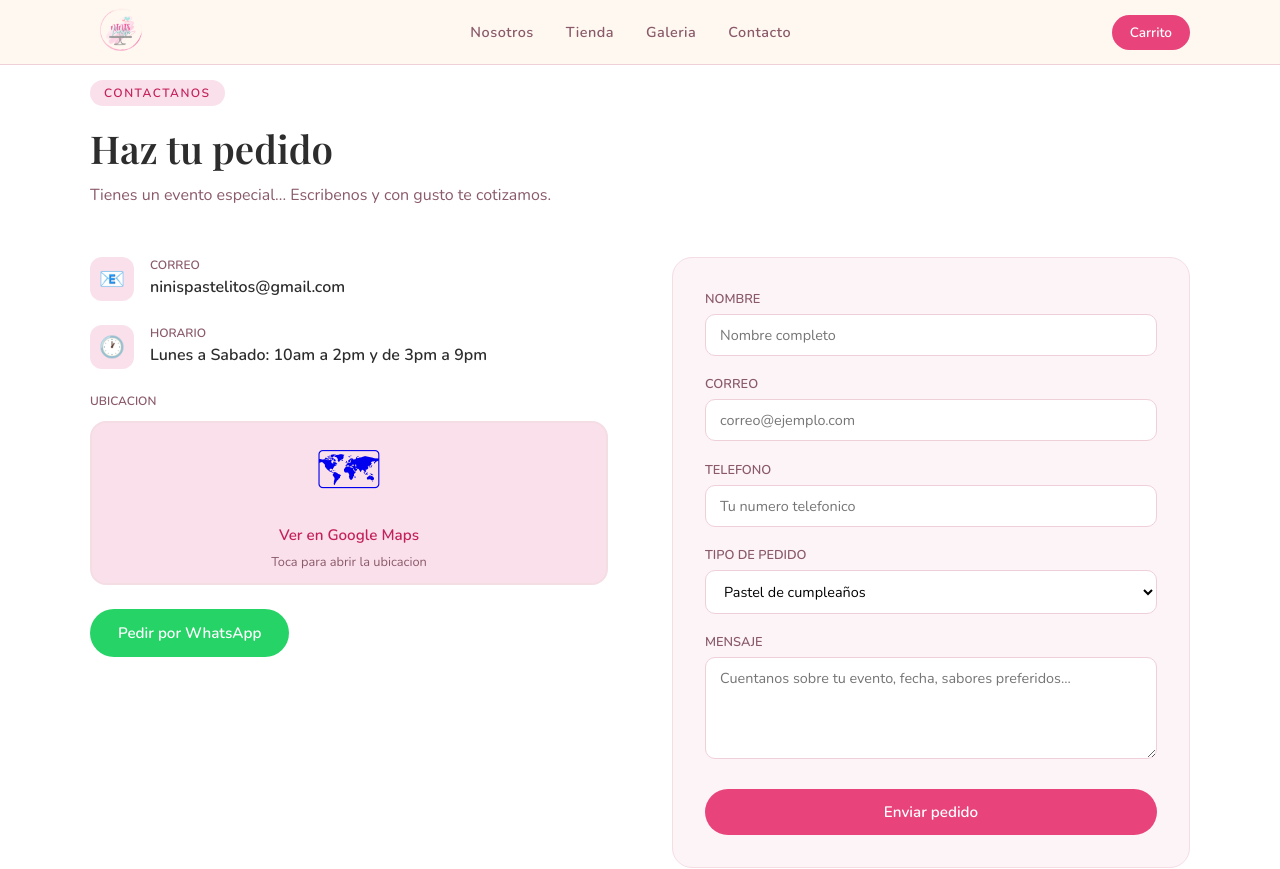
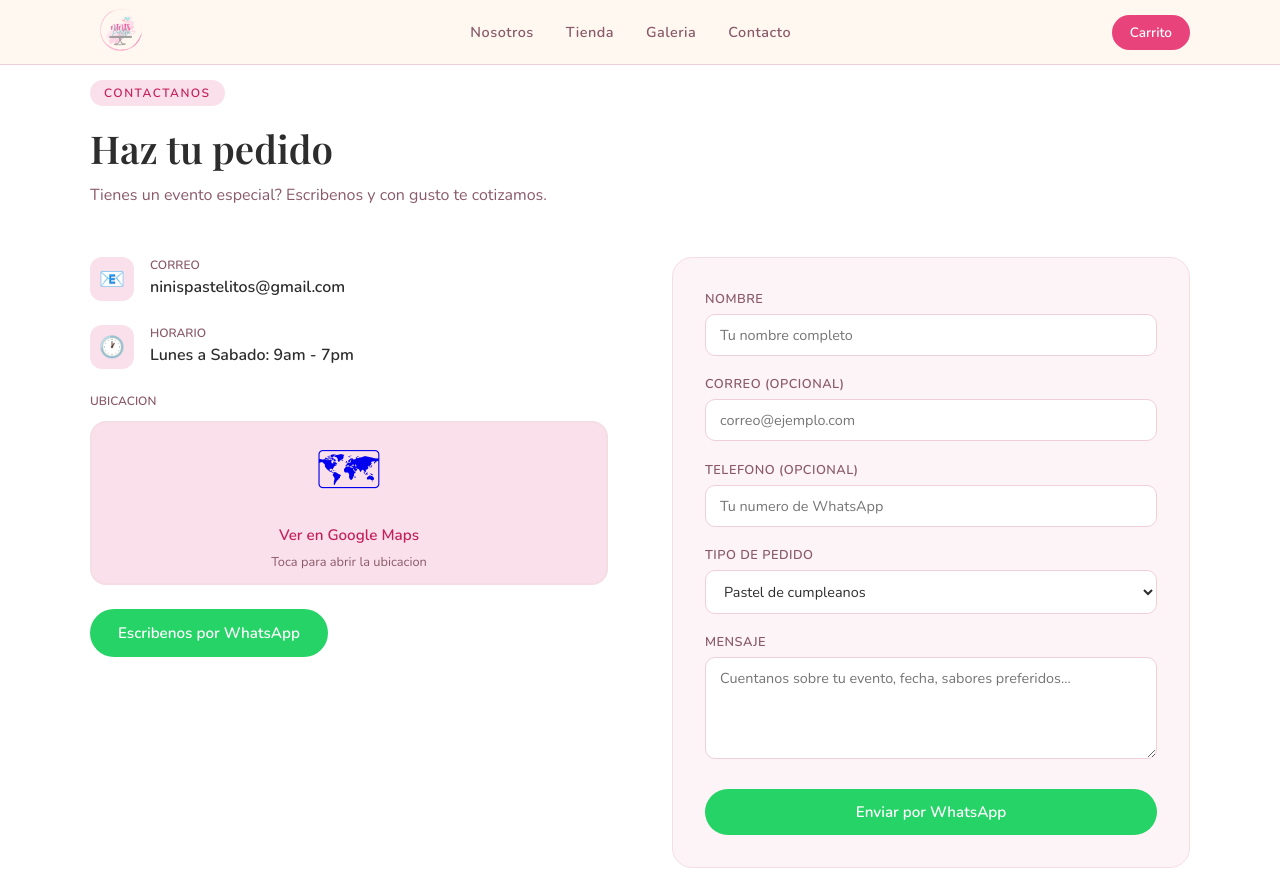
Before and after one commit to jchainmartinez/ninis-pastelitos, a React (Vite) app: page /contacto in a window 1280 px wide. Shown: the top 869 px of the page. Built offline with nearby package versions, Linux system fonts and the light colour scheme; a web font is replaced by a local one.

Commit message:
cambio_08

```diff
--- a/src/components/Contacto.jsx
+++ b/src/components/Contacto.jsx
@@ -1,4 +1,51 @@
+import { useState } from 'react'
+
 function Contacto() {
+  const [form, setForm] = useState({
+    nombre: '',
+    correo: '',
+    telefono: '',
+    tipoPedido: 'Pastel de cumpleanos',
+    mensaje: ''
+  })
+
+  function handleChange(e) {
+    setForm({ ...form, [e.target.name]: e.target.value })
+  }
+
+  function handleEnviar() {
+    if (!form.nombre || !form.mensaje) {
+      alert('Por favor llena al menos tu nombre y mensaje.')
+      return
+    }
+    const texto = `Hola! Me llamo ${form.nombre} y quisiera hacer un pedido.\n\nTipo de pedido: ${form.tipoPedido}\nCorreo: ${form.correo || 'No proporcionado'}\nTelefono: ${form.telefono || 'No proporcionado'}\n\nMensaje: ${form.mensaje}\n\nQuedo en espera de su respuesta. Gracias!`
+    const url = `https://wa.me/522761071624?text=${encodeURIComponent(texto)}`
+    window.open(url, '_blank')
+  }
+
+  const inputStyle = {
+    width: '100%',
+    padding: '10px 14px',
+    border: '1.5px solid #f0d0d8',
+    borderRadius: '10px',
+    fontFamily: 'Nunito, sans-serif',
+    fontSize: '0.9rem',
+    color: 'var(--texto)',
+    background: 'white',
+    outline: 'none',
+    boxSizing: 'border-box'
+  }
+
+  const labelStyle = {
+    display: 'block',
+    fontSize: '0.8rem',
+    fontWeight: 700,
+    color: 'var(--texto-claro)',
+    letterSpacing: '0.5px',
+    textTransform: 'uppercase',
+    marginBottom: '6px'
+  }
+
   return (
     <section id="contacto" style={{ padding: '5rem 2rem', background: 'white' }}>
       <div style={{ maxWidth: '1100px', margin: '0 auto' }}>
@@ -12,15 +59,15 @@ function Contacto() {
         </h2>
 
         <p style={{ color: 'var(--texto-claro)', fontSize: '1rem', fontWeight: 300, marginBottom: '3rem', lineHeight: 1.7 }}>
-          Tienes un evento especial... Escribenos y con gusto te cotizamos.
+          Tienes un evento especial? Escribenos y con gusto te cotizamos.
         </p>
 
-        <div style={{ display: 'grid', gridTemplateColumns: '1fr 1fr', gap: '4rem' }}>
+        <div style={{ display: 'grid', gridTemplateColumns: 'repeat(auto-fit, minmax(280px, 1fr))', gap: '4rem' }}>
 
           <div style={{ display: 'flex', flexDirection: 'column', gap: '1.5rem' }}>
 
             <div style={{ display: 'flex', gap: '1rem', alignItems: 'flex-start' }}>
-              <div style={{ background: 'var(--rosa-claro)', width: '44px', height: '44px', borderRadius: '12px', display: 'flex', alignItems: 'center', justifyContent: 'center', fontSize: '1.3rem' }}>📧</div>
+              <div style={{ background: 'var(--rosa-claro)', width: '44px', height: '44px', borderRadius: '12px', display: 'flex', alignItems: 'center', justifyContent: 'center', fontSize: '1.3rem', flexShrink: 0 }}>📧</div>
               <div>
                 <div style={{ fontSize: '0.75rem', fontWeight: 700, color: 'var(--texto-claro)', textTransform: 'uppercase', marginBottom: '3px' }}>Correo</div>
                 <div style={{ fontWeight: 600, color: 'var(--texto)' }}>ninispastelitos@gmail.com</div>
@@ -28,17 +75,20 @@ function Contacto() {
             </div>
 
             <div style={{ display: 'flex', gap: '1rem', alignItems: 'flex-start' }}>
-              <div style={{ background: 'var(--rosa-claro)', width: '44px', height: '44px', borderRadius: '12px', display: 'flex', alignItems: 'center', justifyContent: 'center', fontSize: '1.3rem' }}>🕐</div>
+              <div style={{ background: 'var(--rosa-claro)', width: '44px', height: '44px', borderRadius: '12px', display: 'flex', alignItems: 'center', justifyContent: 'center', fontSize: '1.3rem', flexShrink: 0 }}>🕐</div>
               <div>
                 <div style={{ fontSize: '0.75rem', fontWeight: 700, color: 'var(--texto-claro)', textTransform: 'uppercase', marginBottom: '3px' }}>Horario</div>
-                <div style={{ fontWeight: 600, color: 'var(--texto)' }}>Lunes a Sabado: 10am a 2pm y de 3pm a 9pm</div>
+                <div style={{ fontWeight: 600, color: 'var(--texto)' }}>Lunes a Sabado: 9am - 7pm</div>
               </div>
             </div>
 
             <div>
               <div style={{ fontSize: '0.75rem', fontWeight: 700, color: 'var(--texto-claro)', textTransform: 'uppercase', marginBottom: '0.75rem' }}>Ubicacion</div>
               <a href="https://maps.app.goo.gl/5XPpDcY7AfyhH5by9" target="_blank" rel="noopener noreferrer" style={{ textDecoration: 'none' }}>
-                <div style={{ background: 'var(--rosa-claro)', borderRadius: '16px', border: '2px solid #f5dde4', cursor: 'pointer' }}>
+                <div style={{ background: 'var(--rosa-claro)', borderRadius: '16px', border: '2px solid #f5dde4', cursor: 'pointer', transition: 'border-color 0.2s' }}
+                  onMouseEnter={e => e.currentTarget.style.borderColor = 'var(--rosa)'}
+                  onMouseLeave={e => e.currentTarget.style.borderColor = '#f5dde4'}
+                >
                   <div style={{ height: '160px', display: 'flex', flexDirection: 'column', alignItems: 'center', justifyContent: 'center', gap: '0.5rem' }}>
                     <span style={{ fontSize: '3rem' }}>🗺</span>
                     <span style={{ fontWeight: 600, color: 'var(--rosa-oscuro)', fontSize: '0.95rem' }}>Ver en Google Maps</span>
@@ -49,7 +99,7 @@ function Contacto() {
             </div>
 
             <a href="https://wa.me/522761071624" target="_blank" rel="noopener noreferrer" style={{ display: 'inline-flex', alignItems: 'center', gap: '10px', background: '#25D366', color: 'white', padding: '14px 28px', borderRadius: '30px', textDecoration: 'none', fontWeight: 700, fontSize: '0.95rem', width: 'fit-content' }}>
-              Pedir por WhatsApp
+              Escribenos por WhatsApp
             </a>
 
           </div>
@@ -57,26 +107,24 @@ function Contacto() {
           <div style={{ background: 'var(--crema)', borderRadius: '20px', padding: '2rem', border: '1px solid #f5dde4' }}>
 
             <div style={{ marginBottom: '1.2rem' }}>
-              <label style={{ display: 'block', fontSize: '0.8rem', fontWeight: 700, color: 'var(--texto-claro)', textTransform: 'uppercase', marginBottom: '6px' }}>Nombre</label>
-              <input type="text" placeholder="Nombre completo" style={{ width: '100%', padding: '10px 14px', border: '1.5px solid #f0d0d8', borderRadius: '10px', fontFamily: 'Nunito, sans-serif', fontSize: '0.9rem', outline: 'none' }} />
+              <label style={labelStyle}>Nombre</label>
+              <input name="nombre" type="text" placeholder="Tu nombre completo" value={form.nombre} onChange={handleChange} style={inputStyle} />
             </div>
 
             <div style={{ marginBottom: '1.2rem' }}>
-              <label style={{ display: 'block', fontSize: '0.8rem', fontWeight: 700, color: 'var(--texto-claro)', textTransform: 'uppercase', marginBottom: '6px' }}>Correo</label>
-              <input type="email" placeholder="correo@ejemplo.com" style={{ width: '100%', padding: '10px 14px', border: '1.5px solid #f0d0d8', borderRadius: '10px', fontFamily: 'Nunito, sans-serif', fontSize: '0.9rem', outline: 'none' }} />
+              <label style={labelStyle}>Correo (opcional)</label>
+              <input name="correo" type="email" placeholder="correo@ejemplo.com" value={form.correo} onChange={handleChange} style={inputStyle} />
             </div>
 
             <div style={{ marginBottom: '1.2rem' }}>
-              <label style={{ display: 'block', fontSize: '0.8rem', fontWeight: 700, color: 'var(--texto-claro)', textTransform: 'uppercase', marginBottom: '6px' }}>Telefono</label>
-              <input type="tel" placeholder="Tu numero telefonico" style={{ width: '100%', padding: '10px 14px', border: '1.5px solid #f0d0d8', borderRadius: '10px', fontFamily: 'Nunito, sans-serif', fontSize: '0.9rem', outline: 'none' }} />
+              <label style={labelStyle}>Telefono (opcional)</label>
+              <input name="telefono" type="tel" placeholder="Tu numero de WhatsApp" value={form.telefono} onChange={handleChange} style={inputStyle} />
             </div>
 
-
-
             <div style={{ marginBottom: '1.2rem' }}>
-              <label style={{ display: 'block', fontSize: '0.8rem', fontWeight: 700, color: 'var(--texto-claro)', textTransform: 'uppercase', marginBottom: '6px' }}>Tipo de pedido</label>
-              <select style={{ width: '100%', padding: '10px 14px', border: '1.5px solid #f0d0d8', borderRadius: '10px', fontFamily: 'Nunito, sans-serif', fontSize: '0.9rem', outline: 'none', background: 'white' }}>
-                <option>Pastel de cumpleaños</option>
+              <label style={labelStyle}>Tipo de pedido</label>
+              <select name="tipoPedido" value={form.tipoPedido} onChange={handleChange} style={inputStyle}>
+                <option>Pastel de cumpleanos</option>
                 <option>Cupcakes</option>
                 <option>Pay</option>
                 <option>Galletas</option>
@@ -87,12 +135,12 @@ function Contacto() {
             </div>
 
             <div style={{ marginBottom: '1.5rem' }}>
-              <label style={{ display: 'block', fontSize: '0.8rem', fontWeight: 700, color: 'var(--texto-claro)', textTransform: 'uppercase', marginBottom: '6px' }}>Mensaje</label>
-              <textarea placeholder="Cuentanos sobre tu evento, fecha, sabores preferidos..." rows={4} style={{ width: '100%', padding: '10px 14px', border: '1.5px solid #f0d0d8', borderRadius: '10px', fontFamily: 'Nunito, sans-serif', fontSize: '0.9rem', outline: 'none', resize: 'vertical' }} />
+              <label style={labelStyle}>Mensaje</label>
+              <textarea name="mensaje" placeholder="Cuentanos sobre tu evento, fecha, sabores preferidos..." rows={4} value={form.mensaje} onChange={handleChange} style={{ ...inputStyle, resize: 'vertical' }} />
             </div>
 
-            <button style={{ width: '100%', background: 'var(--rosa)', color: 'white', border: 'none', padding: '13px', borderRadius: '30px', fontFamily: 'Nunito, sans-serif', fontWeight: 700, fontSize: '0.95rem', cursor: 'pointer' }}>
-              Enviar pedido
+            <button onClick={handleEnviar} style={{ width: '100%', background: '#25D366', color: 'white', border: 'none', padding: '13px', borderRadius: '30px', fontFamily: 'Nunito, sans-serif', fontWeight: 700, fontSize: '0.95rem', cursor: 'pointer' }}>
+              Enviar por WhatsApp
             </button>
 
           </div>
```
Also changed, not shown: src/components/Carrito.jsx (+16 -7 lines).
